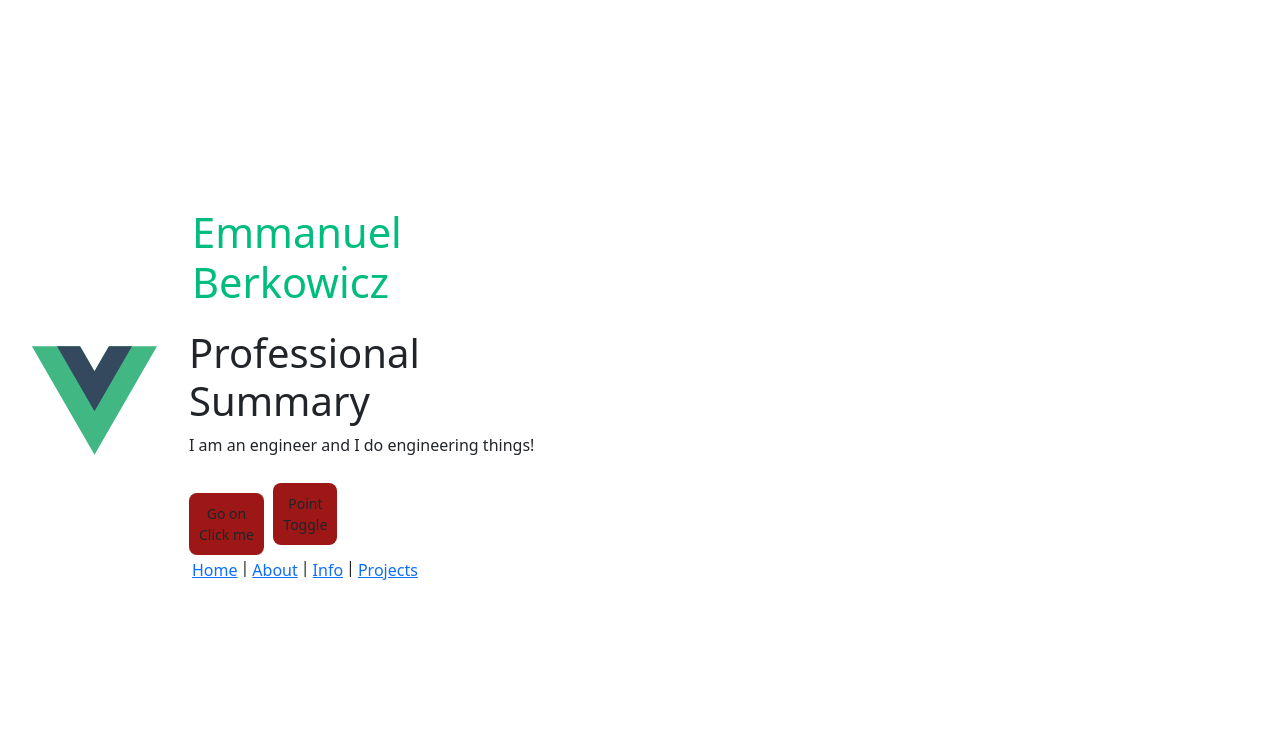
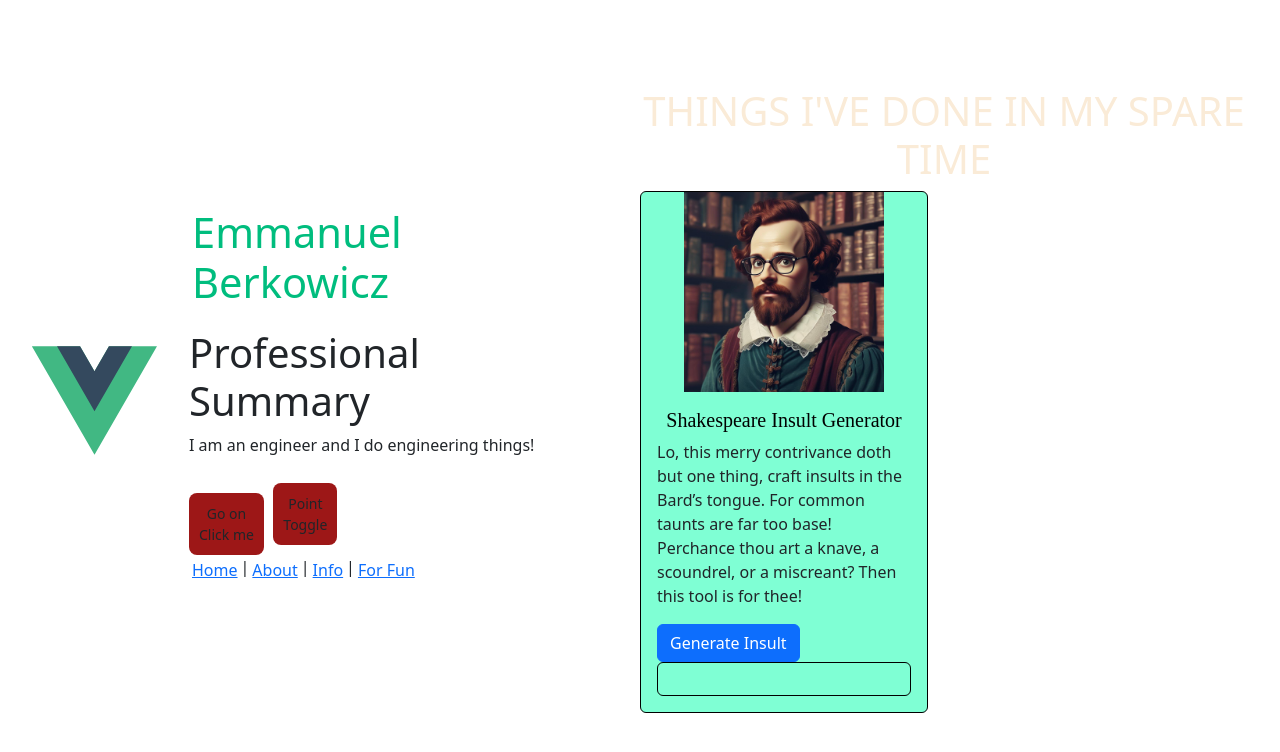
Before and after one commit to AnosVoldygod/emmanwebsite-, a Vue app: page /ForFun in a window 1280 px wide. Shown: the top 752 px of the page. Built offline with nearby package versions, Linux system fonts and the light colour scheme.

Commit message:
Various: Updates required to rename Projects.vue to ForFun.vue
ForFun.vue (prev Projects): Updated the title.

```diff
--- a/src/App.vue
+++ b/src/App.vue
@@ -13,7 +13,7 @@ import ProfSummary from './components/ProfSummary.vue'
       <nav class="nav">
         <router-link to="/">Home</router-link> | <router-link to="/about">About</router-link> |
         <router-link to="/info">Info</router-link> |
-        <router-link to="/projects">Projects</router-link>
+        <router-link to="/ForFun">For Fun</router-link>
       </nav>
     </div>
   </header>
--- a/src/router/index.js
+++ b/src/router/index.js
@@ -2,13 +2,13 @@ import { createRouter, createWebHistory } from 'vue-router'
 import Home from '../views/Home.vue'
 import About from '../views/About.vue'
 import Info from '../views/Info.vue'
-import Projects from '../views/Projects.vue'
+import ForFun from '../views/ForFun.vue'
 
 const routes = [
   { path: '/', component: Home },
   { path: '/about', component: About },
   { path: '/info', component: Info },
-  { path: '/Projects', component: Projects },
+  { path: '/ForFun', component: ForFun },
 ]
 
 const router = createRouter({
--- a/src/views/Projects.vue
+++ b/src/views/ForFun.vue
@@ -16,7 +16,7 @@ export default {
 <template>
   <header>
     <div class="projects">
-      <h1 style="text-align: center">LIST OF PROJECTS GO HERE</h1>
+      <h1 style="text-align: center">THINGS I'VE DONE IN MY SPARE TIME</h1>
     </div>
   </header>
 
```
